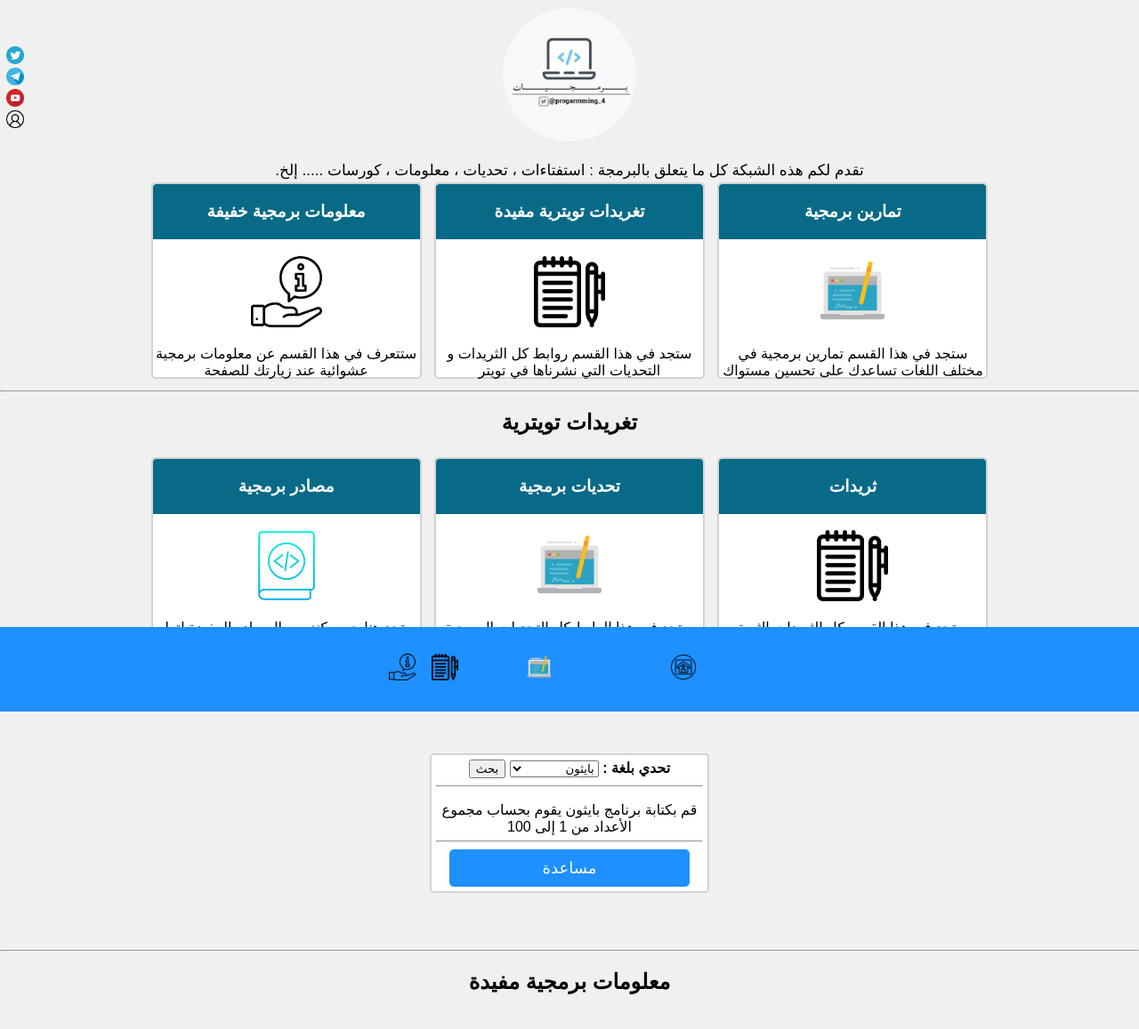
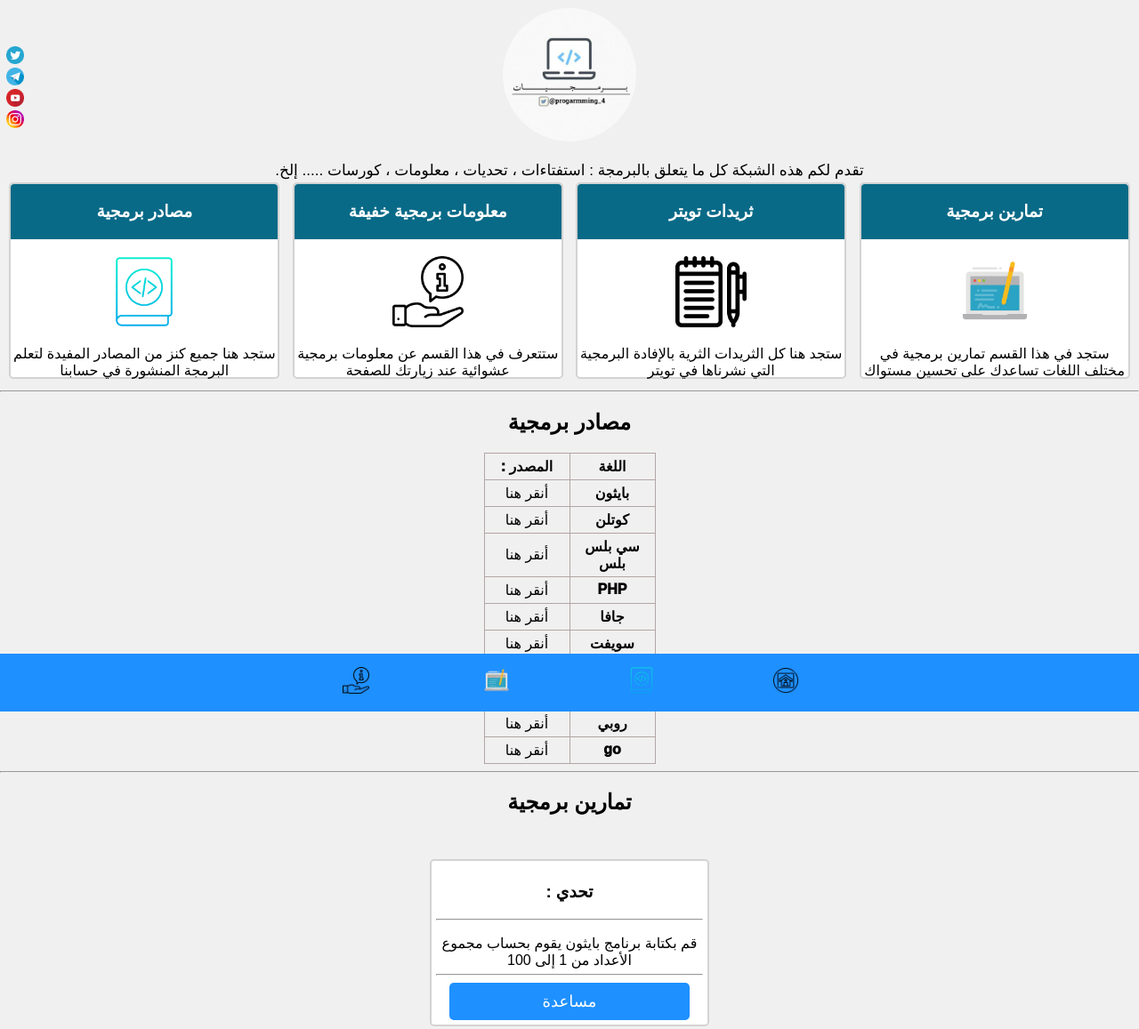
Before and after one commit to ita27rmp100/programming4, a plain HTML site: page index.html in a window 1280 px wide. Shown: the top 1157 px of the page at 89% size. Drawn offline with Linux system fonts and the light colour scheme.

Commit message:
Add files via upload

```diff
--- a/index.html
+++ b/index.html
@@ -23,11 +23,11 @@
                         <p>ستجد في هذا القسم تمارين برمجية في مختلف اللغات تساعدك على تحسين مستواك</p>
                     </div>
                 </a>
-            <a href="#twittertc" class="dor">
-                <h3 class="title">تغريدات تويترية مفيدة</h3>
+                <a href="https://twitter.com/search?q=from%3A%40programming_4%20%D8%AB%D8%B1%D9%8A%D8%AF&src=typed_query" class="dor">
+                    <h3 class="title">ثريدات تويتر</h3>
                     <div>
                         <img src="diary.png"class="logo">
-                    <p>ستجد في هذا القسم روابط كل الثريدات و التحديات التي نشرناها في تويتر</p>
+                        <p>ستجد هنا كل الثريدات الثرية بالإفادة البرمجية التي نشرناها في تويتر</p>
                     </div>
                 </a>
                 <a href="#pinfo" class="dor">
@@ -35,27 +35,6 @@
                     <div>
                         <img src="info.png"class="logo">
                         <p>ستتعرف في هذا القسم عن معلومات برمجية عشوائية عند زيارتك للصفحة</p>
-                </div>
-            </a>
-        </div>
-    </nav>
-    <nav id="twittertc">
-        <hr>
-        <center>
-            <h2>تغريدات تويترية</h2>
-            <div class="dors">
-                <a href="https://twitter.com/search?q=from%3A%40programming_4%20%D8%AB%D8%B1%D9%8A%D8%AF&src=typed_query" class="dor">
-                    <h3 class="title">ثريدات</h3>
-                    <div>
-                        <img src="diary.png"class="logo">
-                        <p>ستجد في هذا القسم كل الثريدات الثرية بالإفادة البرمجية التي نشرناها في تويتر</p>
-                    </div>
-                </a>
-                <a href="https://twitter.com/search?q=from%3A%40programming_4%20%D8%AA%D8%AD%D8%AF%D9%8A%20%D8%A8%D8%B1%D9%85%D8%AC%D9%8A&src=typed_query" class="dor">
-                    <h3 class="title">تحديات برمجية</h3>
-                    <div>
-                        <img src="program.png"class="logo">
-                        <p>ستجد في هذا الرابط كل التحديات البرمجية المنشورة في تويتر</p>
                     </div>
                 </a>
                 <a href="https://twitter.com/programming_4/status/1400577030287134737?s=20" class="dor">
@@ -66,6 +45,77 @@
                 </div>
                 </a>
             </div>
+        </nav>
+        <nav id="source">
+            <hr>
+            <center>
+                <h2>مصادر برمجية</h2>
+                    <table>
+                        <tr>
+                            <th>اللغة</th>
+                            <th>المصدر :</th>
+                        </tr>
+                        <tr>
+                            <th>بايثون</th>
+                            <td>
+                                <a href="https://www.youtube.com/c/MahmoudAhmed6" target="_blank">أنقر هنا</a>
+                            </td>
+                        </tr>
+                        <tr>
+                            <th>كوتلن</th>
+                            <td>
+                            <a href="https://www.youtube.com/watch?v=SXLmr4Qp4OM" target="_blank">أنقر هنا</a>
+                            </td>
+                        </tr>
+                        <tr>
+                            <th>سي بلس بلس</th>
+                            <td>
+                            <a href="https://www.coursera.org/learn/c-plus-plus-a"target="_blank">أنقر هنا</a>
+                            </td>
+                        </tr>
+                        <tr>
+                            <th>PHP</th>
+                            <td>
+                            <a href="https://www.youtube.com/playlist?list=PLMTdZ61eBnypZGBMDMGYI48WfZEyAgQK_"target="_blank">أنقر هنا</a>
+                            </td>
+                        </tr>
+                        <tr>
+                            <th>جافا</th>
+                            <td>
+                            <a href="https://app.barmej.com/%D8%AA%D8%B9%D9%84%D9%85-%D8%A8%D8%B1%D9%85%D8%AC%D8%A9-%D8%AC%D8%A7%D9%81%D8%A7"target="_blank">أنقر هنا</a>
+                            </td>
+                        </tr>
+                        <tr>
+                            <th>سويفت</th>
+                            <td>
+                            <a href="https://www.youtube.com/playlist?list=PLeFp_GTr04VX4g-Gox0uiWXll2PKC6iWn"target="_blank">أنقر هنا</a>
+                            </td>
+                        </tr>
+                        <tr>
+                            <th>سي شارب</th>
+                            <td>
+                            <a href="https://app.barmej.com/%D8%AA%D8%B9%D9%84%D9%85-%D8%A7%D9%84%D8%A8%D8%B1%D9%85%D8%AC%D8%A9-%D8%A8%D9%84%D8%BA%D8%A9-C-sharp"target="_blank">أنقر هنا</a>
+                            </td>
+                        </tr>
+                        <tr>
+                            <th>C</th>
+                            <td>
+                            <a href="https://academy.hsoub.com/programming/c/"target="_blank">أنقر هنا</a>
+                            </td>
+                        </tr>
+                        <tr>
+                            <th>روبي</th>
+                            <td>
+                            <a href="https://www.youtube.com/playlist?list=PLDw4Ldr2k_qLujAVwYZtX8e0sMEbgb7Qp"target="_blank">أنقر هنا</a>
+                            </td>
+                        </tr>
+                        <tr>
+                            <th>go</th>
+                            <td>
+                            <a href="https://www.youtube.com/playlist?list=PLpxoM9UzFN77FpoSegTEKPZ512YG3rdQv"target="_blank">أنقر هنا</a>
+                            </td>
+                        </tr>
+                    </table>
             </center>
         </nav>
         <nav id="challenge">
@@ -73,11 +123,7 @@
                 <center>
                     <h2>تمارين برمجية</h2>
                     <div class="task" style="margin-top:50px;">
-                        <b id="">تحدي بلغة :</b>
-                        <select style="width:100px">
-                            <option>بايثون</option>
-                        </select>
-                        <button onclick="chall()">بحث</button>
+                            <a onclick="chall()"><h3>تحدي :</h3></a>
                         <hr>
                             <p id="idea"></p>
                         <hr>
@@ -111,40 +157,39 @@
             <a href="https://www.youtube.com/channel/UCxbkYIN_Cl_UjI-TAAQiReA"target="_blank">
                 <img src="youtube.png"class="imgsou">
             </a>
-        <!--تقديم حسابنا-->
-        <a href="https://twitter.com/programming_4/status/1408436759743143941"target="_blank">
-            <img src="about_me.png"class="imgsou">
+            <!--instagram-->
+            <a href="https://t.co/BZKNOwfc4n?amp=1"target="_blank">
+                <img src="insta.png"class="imgsou">
             </a>
         </nav>
-
         <nav style="display: block;height: 75px;"></nav>
-
+        <nav>
+            <p>
+                جميع الحقوق محفوظة 2021©
+                <b>برمجيات</b>
+            <p>
+            <p>من تطوير :
+                <a href="twitter.com/ita27rmp100"target="_blank">عبدالرحيم 🇩🇿</a>
+            </p>
+            <div style="display: block;height: 75px;"></div>
+        </nav>
+        <div style="text-align: center;">
             <footer>
-        <center>
                 <ul class="list">
-                <li class="head"style="float: center"onclick="document.title='برمجيات | الرئيسية'">
-                    <a class="head"href="#home">
-                       <img src="home.png"class="icon"style="border-radius:90px;">
-                    </a>
+                    <li class="head"onclick="document.title='برمجيات | الرئيسية';document.location='#home'">
+                        <img src="home.png"class="icon"style="border-radius:90px;margin-right:-3px">
                     </li>
-                <li class="head"style="float: center"onclick="document.title='برمجيات | تمارين برمجية'">
-                    <a class="head"href="#challenge">
+                    <li class="head"onclick="document.title='برمجيات | مصادر برمجية';document.location='#source'">
+                        <img src="lib.png"class="icon">
+                    </li>
+                    <li class="head"style="float: center"onclick="document.title='برمجيات | تمارين برمجية';document.location='#challenge'">
                         <img src="program.png"class="icon">
-                    </a>
-                </li>
-                <li class="head"style="padding:8px 7px;"onclick="document.title='برمجيات | تغريدات تويترية'">
-                    <a class="head"href="#twittertc">
-                        <img src="diary.png"class="icon">
-                    </a>
-                </li>
-                <li class="head"style="padding:8px 7px;"onclick="document.title='برمجيات | معلومات برمجية مفيدة'">
-                    <a class="head"href="#pinfo">
+                    </li><li class="head"onclick="document.title='برمجيات | مصادر برمجية';document.location='#pinfo'">
                         <img src="info.png"class="icon">
-                    </a>
                     </li>
                 </ul>
-        </center>
             </footer>
+        </div>
         <script language="javascript" type="text/javascript" src="script.js"></script>
     </body>
 </html>
```
Lines whose indentation alone changed are shown as unchanged.
